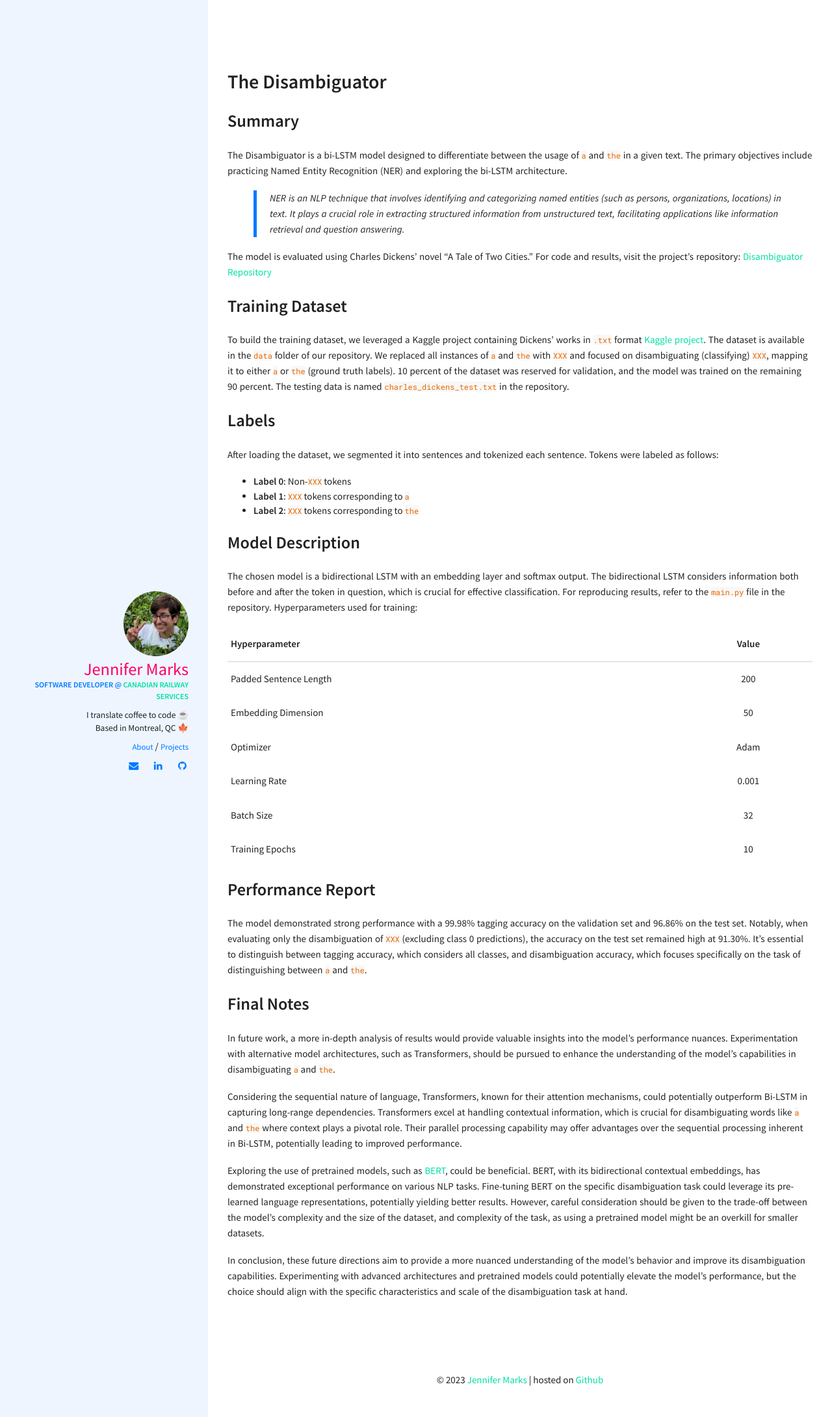
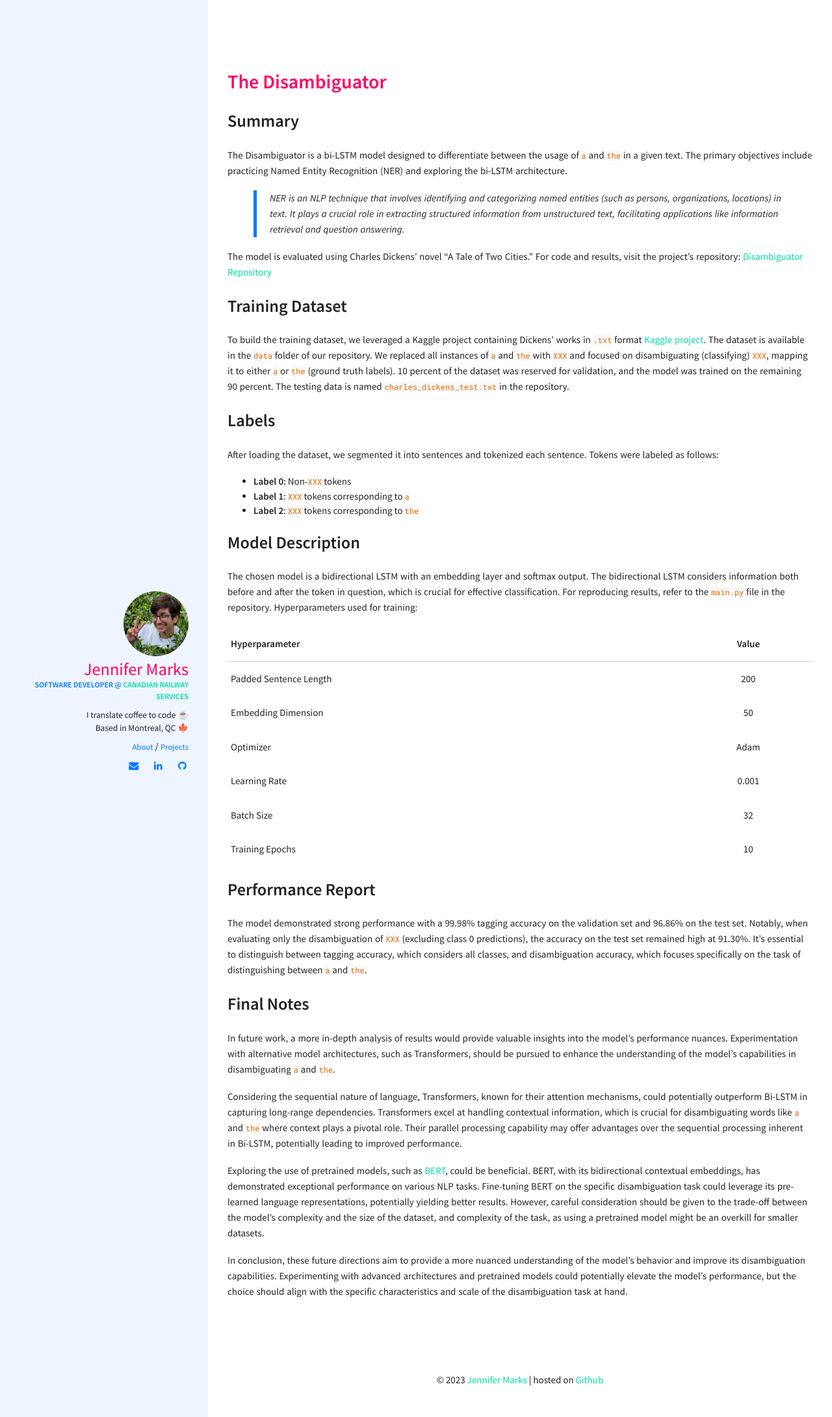
Before and after one commit to JenMarks/jenmarks.github.io, a Jekyll site: the page built from projects_html/disambiguation.html, in a window 1280 px wide. Shown: the whole page at 65% size. Built offline with Jekyll 4.4.1, drawn with Linux system fonts in a browser that asks for light colours.

Commit message:
fixed the color of the project title (#8)

```diff
--- a/_includes/projects_markdown/disambiguation.md
+++ b/_includes/projects_markdown/disambiguation.md
@@ -1,4 +1,4 @@
-# The Disambiguator
+<h1 class="tertiary-text-color"> The Disambiguator </h1>
 
 ## Summary
 
```
